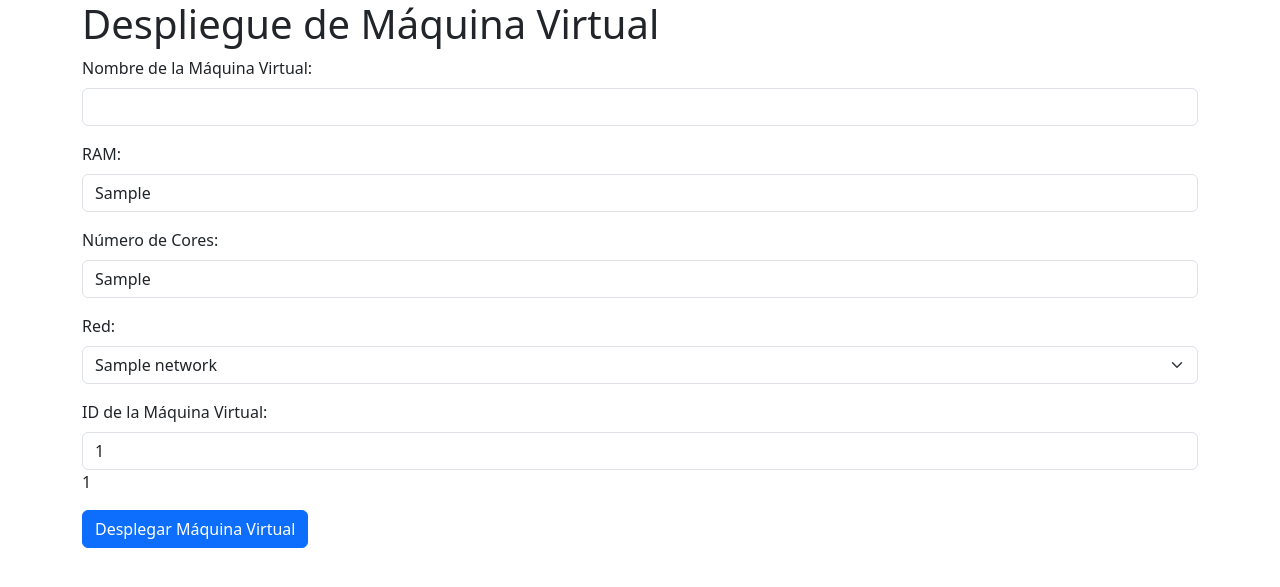
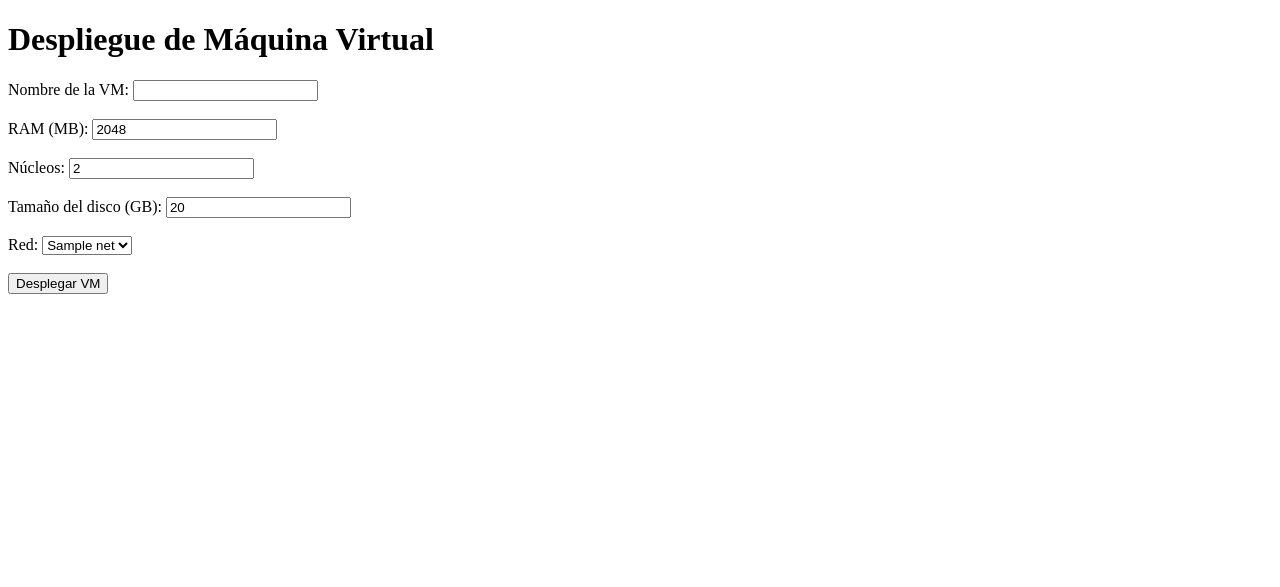
Before and after one commit to htheran/proxmox-web-install, a Flask app: template templates/despliegue.html in a window 1280 px wide. Shown: the top 587 px of the page. Run offline with Flask 3, Linux system fonts and the light colour scheme; the template is opened without the code that fills it: most values are stand-ins (such as "Sample title", 1, 10 or a date in 2020); parts of the project's set-up code (start-up, migrations or seed data) failed here and were passed over.

Commit message:
app5 funcionado, desde la vista se pide el nombre de la vm y se selecciona la red, despliega la maquina y al finalizar muestra el resumen del despliegue

```diff
--- a/templates/despliegue.html
+++ b/templates/despliegue.html
@@ -1,47 +1,29 @@
 <!DOCTYPE html>
-<html lang="es">
+<html lang="en">
 <head>
     <meta charset="UTF-8">
+    <meta http-equiv="X-UA-Compatible" content="IE=edge">
     <meta name="viewport" content="width=device-width, initial-scale=1.0">
-    <title>Despliegue de Máquina Virtual</title>
-    <!-- Bootstrap CSS -->
-    <link href="https://cdn.jsdelivr.net/npm/bootstrap@5.3.0-alpha1/dist/css/bootstrap.min.css" rel="stylesheet" integrity="sha384-syQjSGXj02PZpe3m3eJ80jZw9zjQS9Tkhnf25n4rXeFJpB8xVruxDmC2JQFa2Y2A" crossorigin="anonymous">
+    <title>Despliegue de VM</title>
 </head>
 <body>
-    <div class="container">
-        <h1>Despliegue de Máquina Virtual</h1>
-        <form method="post">
-            <div class="mb-3">
-                <label for="vm_name" class="form-label">Nombre de la Máquina Virtual:</label>
-                <input type="text" class="form-control" id="vm_name" name="vm_name" required>
-            </div>
-            <div class="mb-3">
-                <label for="ram" class="form-label">RAM:</label>
-                <input type="text" class="form-control" id="ram" name="ram" value="{{ default_ram }}" readonly>
-            </div>
-            <div class="mb-3">
-                <label for="cores" class="form-label">Número de Cores:</label>
-                <input type="text" class="form-control" id="cores" name="cores" value="{{ default_cores }}" readonly>
-            </div>
-            <div class="mb-3">
-                <label for="network" class="form-label">Red:</label>
-                <select class="form-select" id="network" name="network">
-                    {% for network in networks %}
-                        <option value="{{ network }}">{{ network }}</option>
-                    {% endfor %}
-                </select>
-            </div>
-            <div class="mb-3">
-              <label for="vm_id" class="form-label">ID de la Máquina Virtual:</label>
-              <input type="text" class="form-control" id="vm_id" name="vm_id" value="{{ vm_id }}" readonly>
-              <p>{{ vm_id }}</p> <!-- Agregamos esta línea para imprimir vm_id -->
-          </div>
-
-
-            <button type="submit" class="btn btn-primary">Desplegar Máquina Virtual</button>
-        </form>
-    </div>
-    <!-- Bootstrap JS -->
-    <script src="https://cdn.jsdelivr.net/npm/bootstrap@5.3.0-alpha1/dist/js/bootstrap.bundle.min.js" integrity="sha384-UO2eT0CpHqdSJQ6hJty5KVphtPhzWj9WO1clHTMGa3JDZwrnQq4sF86dIHNDz0W1" crossorigin="anonymous"></script>
+    <h1>Despliegue de Máquina Virtual</h1>
+    <form action="/deploy" method="POST">
+        <label for="vm_name">Nombre de la VM:</label>
+        <input type="text" id="vm_name" name="vm_name" required><br><br>
+        <label for="ram">RAM (MB):</label>
+        <input type="text" id="ram" name="ram" value="2048"><br><br>
+        <label for="cores">Núcleos:</label>
+        <input type="text" id="cores" name="cores" value="2"><br><br>
+        <label for="disk_size">Tamaño del disco (GB):</label>
+        <input type="text" id="disk_size" name="disk_size" value="20"><br><br>
+        <label for="network">Red:</label>
+        <select id="network" name="network">
+            {% for net in networks %}
+                <option value="{{ net }}">{{ net }}</option>
+            {% endfor %}
+        </select><br><br>
+        <button type="submit">Desplegar VM</button>
+    </form>
 </body>
 </html>
```
Also changed, not shown: app5.py (added, +94 -0 lines), templates/resultado.html (added, +21 -0 lines).
